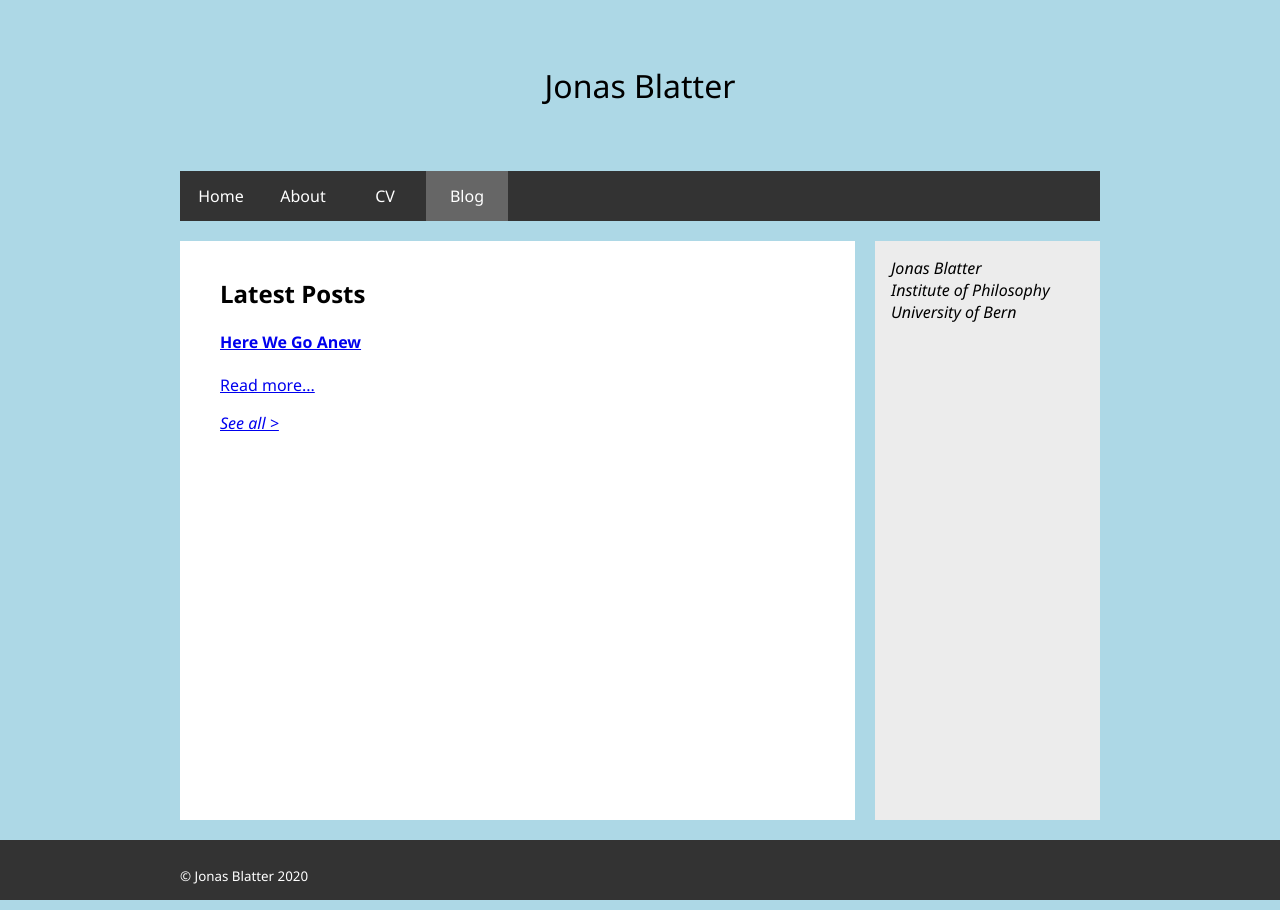
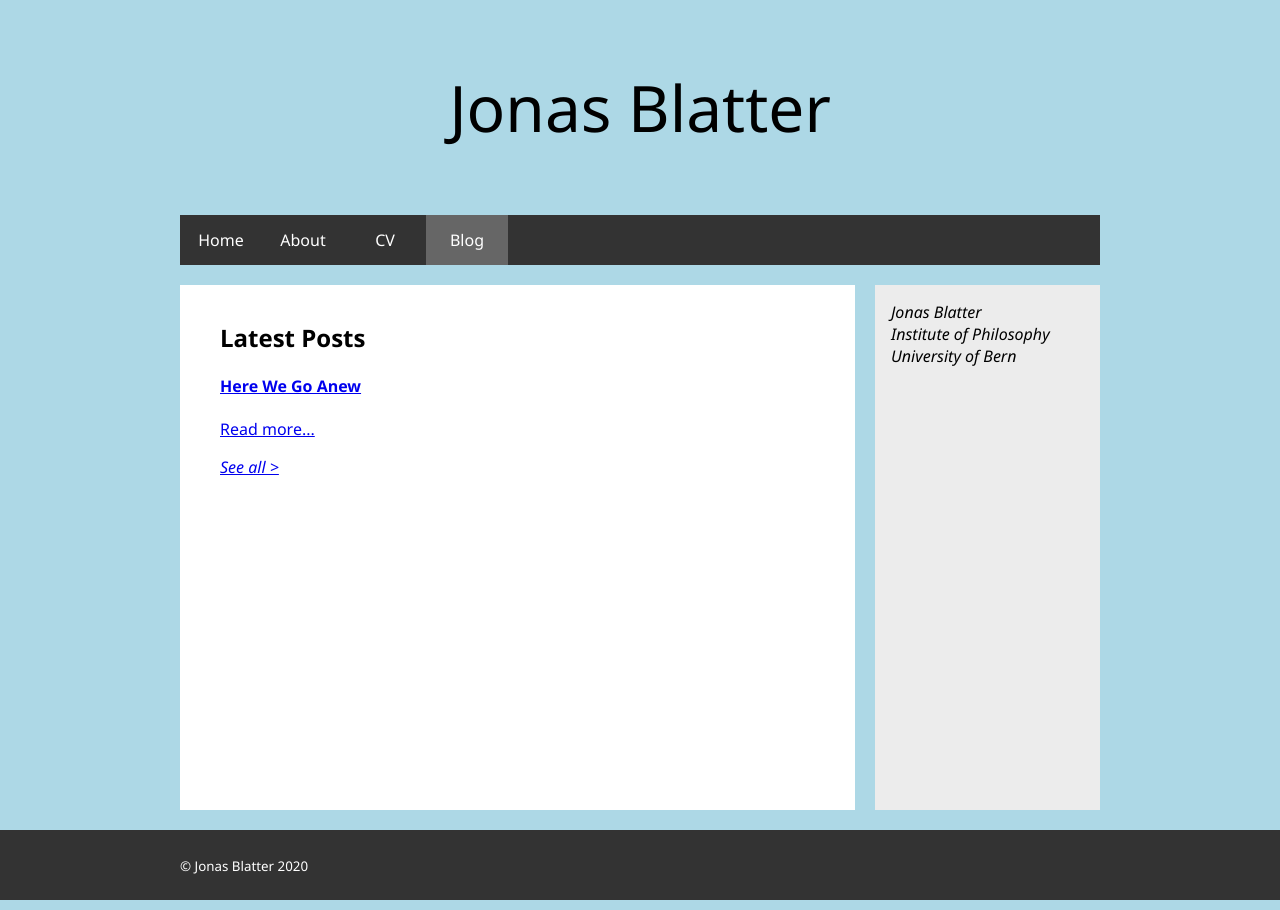
Before and after one commit to jonasblatter/jonasblatter.github.io, a Jekyll site: the page built from blog.md, in a window 1280 px wide. Built offline with Jekyll 4.4.1, drawn with Linux system fonts in a browser that asks for light colours; our own code applies the rules of GitHub Pages for plain Markdown files.

Commit message:
footer size

```diff
--- a/_sass/main.scss
+++ b/_sass/main.scss
@@ -16,7 +16,7 @@
   'left navbar right'
   'left main right'
   'footer footer footer';
-  grid-template-rows: min-content min-content auto 60px;
+  grid-template-rows: min-content min-content auto min-content;
   grid-template-columns: auto var(--base-width) auto;
   background-color: lightblue;
 }
@@ -30,9 +30,9 @@
     display: block;
   }
   h1 {
-    font-size: 2em;
+    font-size: 4em;
     font-weight: lighter;
-    margin-top: 2em;
+    margin-top: 1em;
     margin-bottom: 0;
   }
   p {
```
